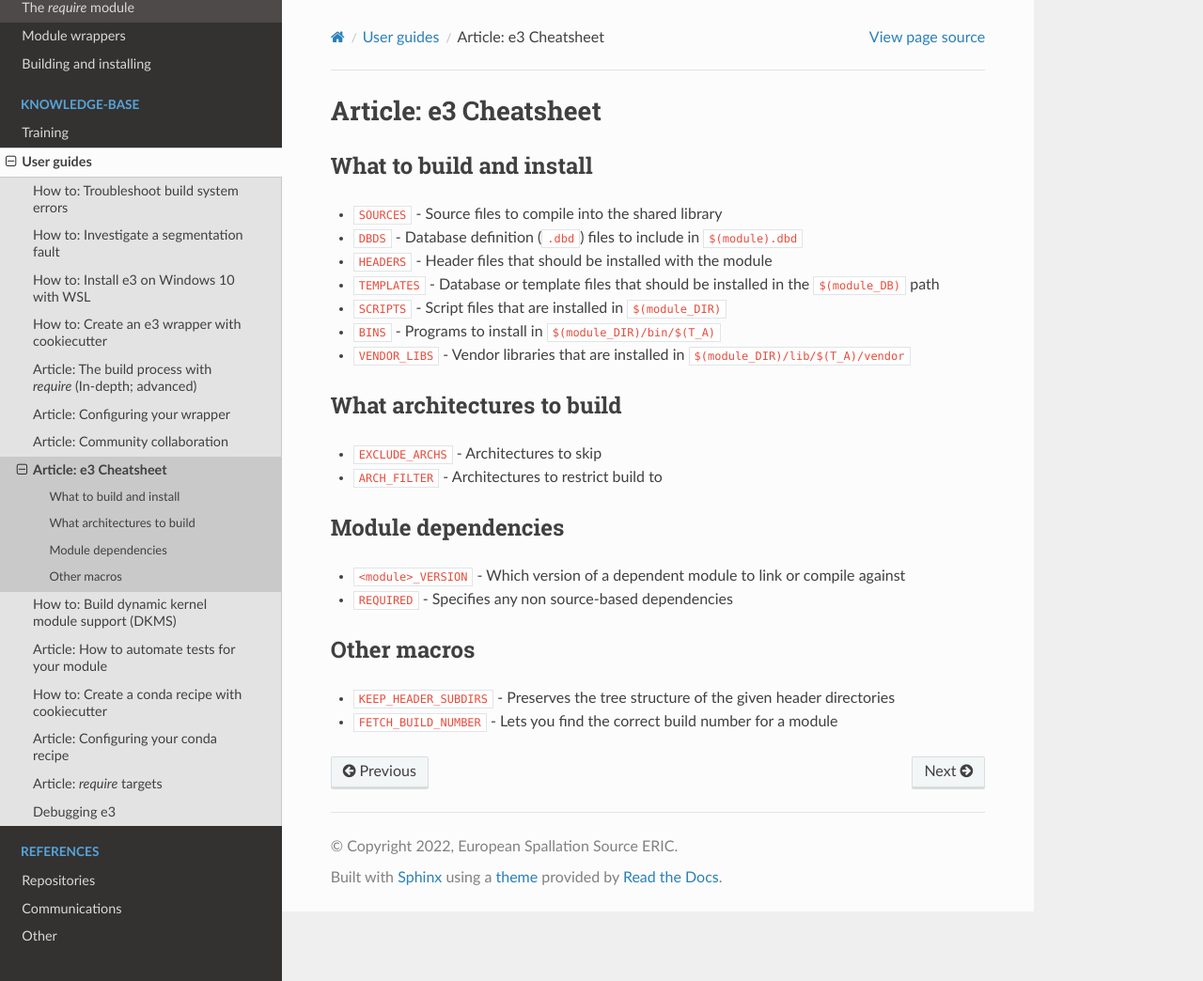
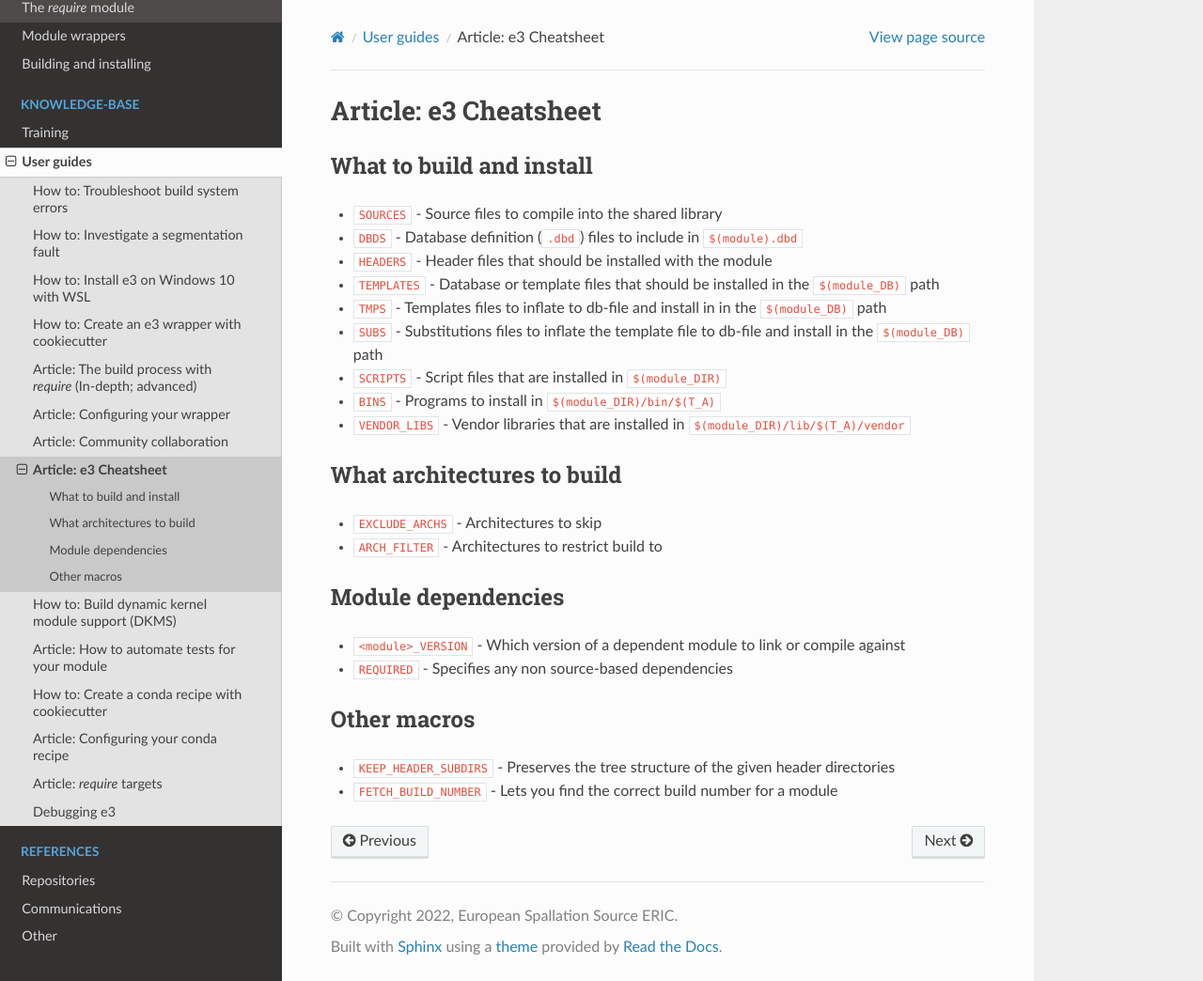
Before and after one commit to ttkorhonen/e3pages, a Sphinx documentation site: the page built from docs/kb/guide/articles/8_cheatsheet.md, in a window 1280 px wide and 1044 px high. Shown: the whole window at 94% size. Built offline with Sphinx 7.4.7 and the Read the Docs theme 2.0.0, drawn with Linux system fonts in a browser that asks for light colours.

Commit message:
Add TMPS and SUBS variables

```diff
--- a/docs/kb/guide/articles/8_cheatsheet.md
+++ b/docs/kb/guide/articles/8_cheatsheet.md
@@ -7,6 +7,10 @@
 * `HEADERS` - Header files that should be installed with the module
 * `TEMPLATES` - Database or template files that should be installed in the
   `$(module_DB)` path
+* `TMPS` - Templates files to inflate to db-file and install in in the
+  `$(module_DB)` path
+* `SUBS` - Substitutions files to inflate the template file to db-file and
+  install in the `$(module_DB)` path
 * `SCRIPTS` - Script files that are installed in `$(module_DIR)`
 * `BINS` - Programs to install in `$(module_DIR)/bin/$(T_A)`
 * `VENDOR_LIBS` - Vendor libraries that are installed in
```
